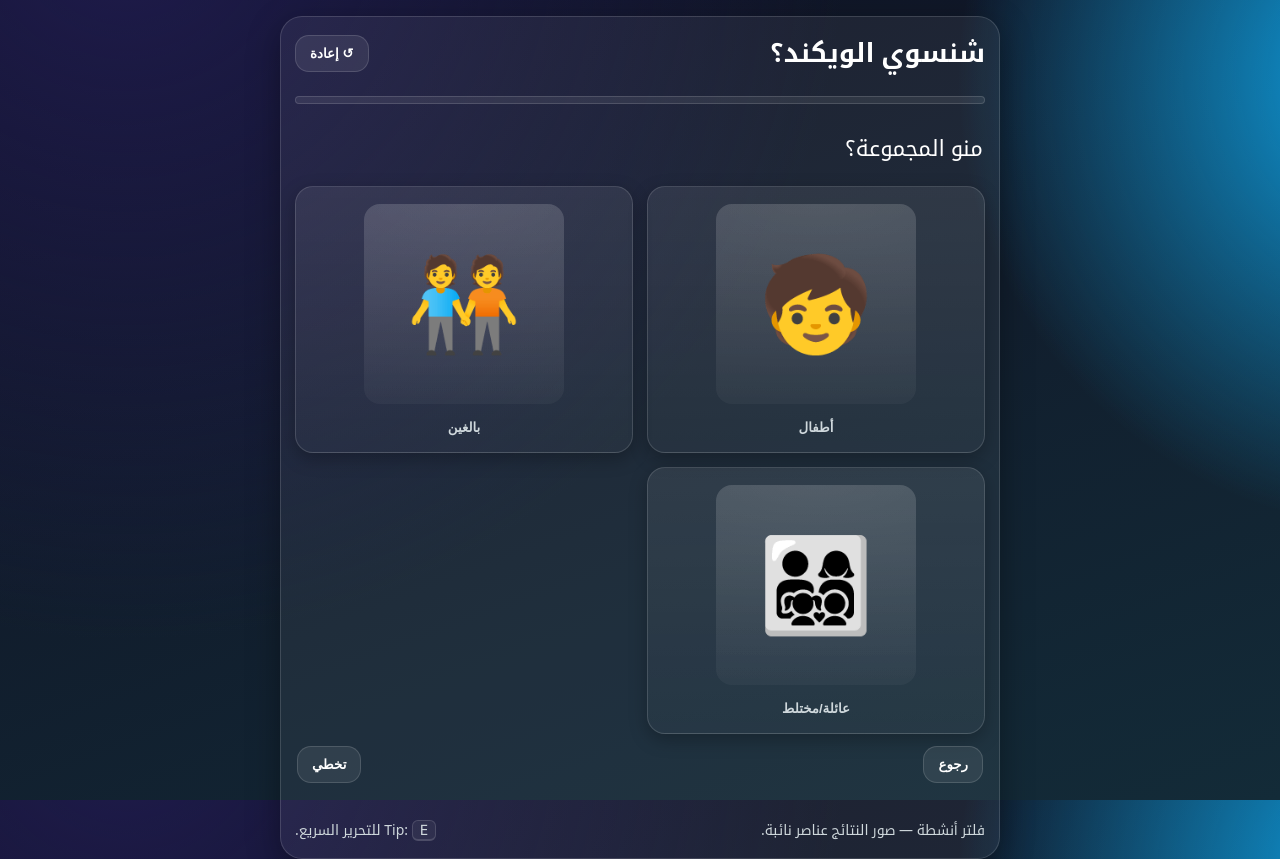
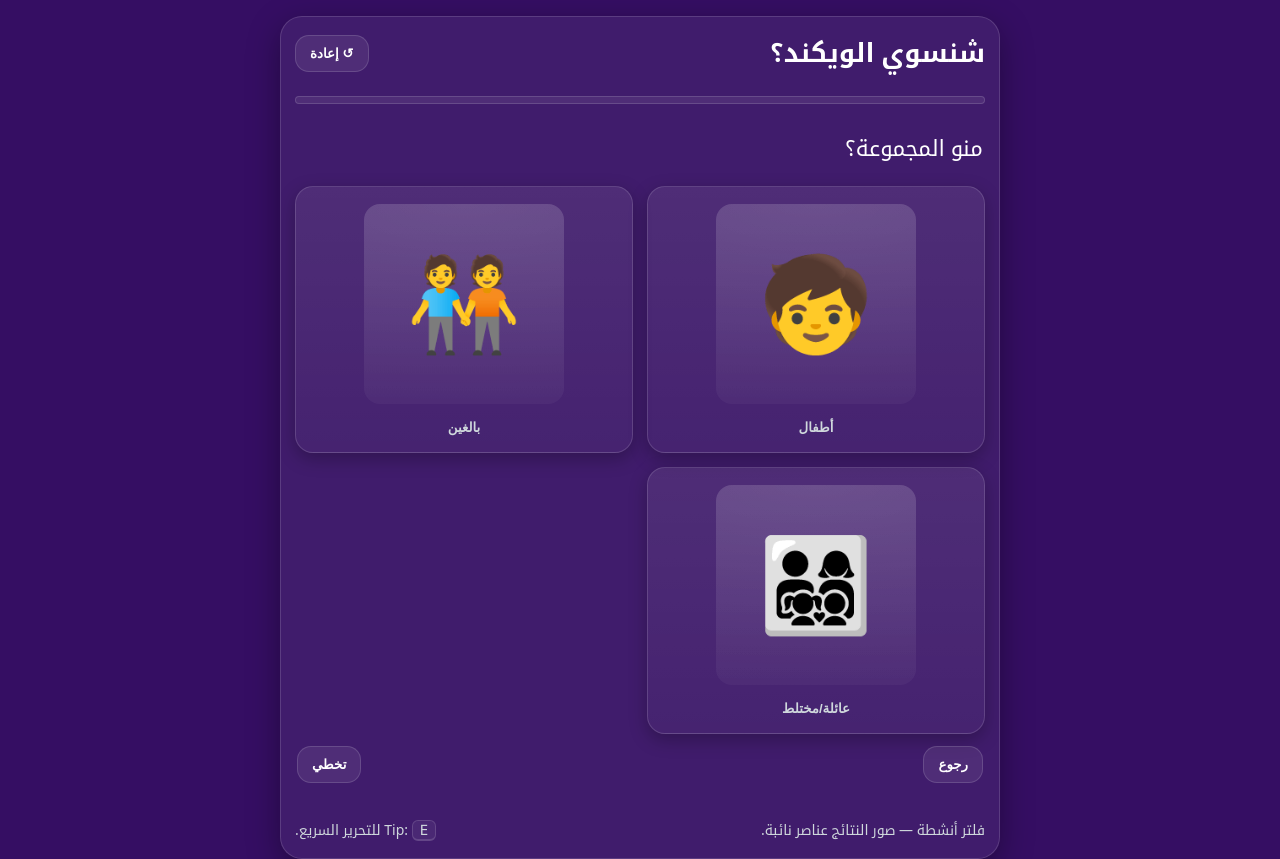
Before and after one commit to Beamingkhaled/Fahad, a plain HTML site: page index.html in a window 1280 px wide. Drawn offline with Linux system fonts and the light colour scheme.

Commit message:
Update index.html

```diff
--- a/index.html
+++ b/index.html
@@ -17,12 +17,12 @@ body{
   margin:0; color:var(--text);
   -webkit-text-size-adjust:100%;
   font-family: ui-sans-serif, system-ui, -apple-system, Segoe UI, Roboto, "Noto Kufi Arabic", "Noto Sans", Arial, sans-serif;
-  background:
-    radial-gradient(1200px 1200px at 10% -10%, #1e1b4b 0%, transparent 60%),
-    radial-gradient(900px 900px at 110% 10%, #0ea5e9 0%, transparent 50%),
-    linear-gradient(160deg,var(--bg1),var(--bg2));
-  min-height:100vh;            /* fallback */
-  min-height:100svh;           /* iOS safe, avoids toolbar jump */
+
+  /* ===== Solid background per request ===== */
+  background:#350e63;
+
+  min-height:100vh;
+  min-height:100svh;
   -webkit-overflow-scrolling:touch;
   overflow-x:hidden;
   padding:16px 12px;
@@ -31,7 +31,7 @@ body{
 }
 .app{
   width:100%;
-  max-width:720px;             /* fills iPhone nicely */
+  max-width:720px;
   margin-inline:auto;
   background:var(--panel);
   border:1px solid var(--stroke);
@@ -72,7 +72,6 @@ header{
   border-radius:18px; width:100%; max-width:360px; padding:8px 10px 12px;
   box-shadow:0 6px 18px rgba(0,0,0,.25);
 }
-/* iPhone-safe, actually clickable */
 .card>button{
   appearance:none; border:0; background:transparent;
   width:100%; display:flex; flex-direction:column; align-items:center;
@@ -81,7 +80,6 @@ header{
 }
 .card>button:focus-visible{outline:3px solid #ffffff88; outline-offset:4px; border-radius:14px}
 
-/* PIC tiles — 200×200 exactly */
 .imgbox{
   width:200px; height:200px; margin:8px auto 6px; border-radius:16px;
   display:grid; place-items:center;
```
